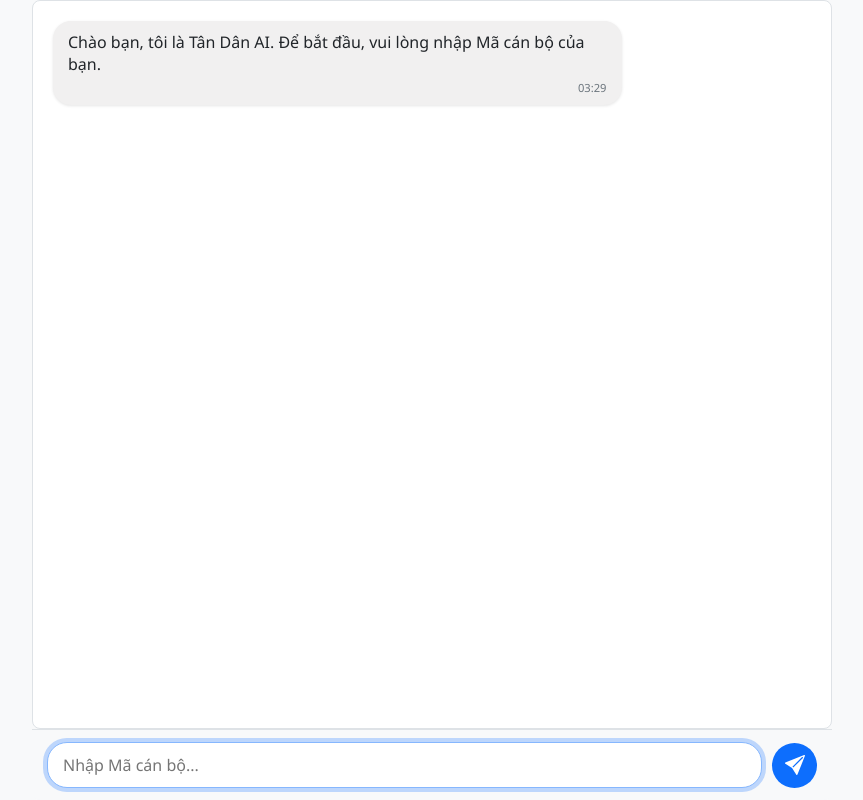
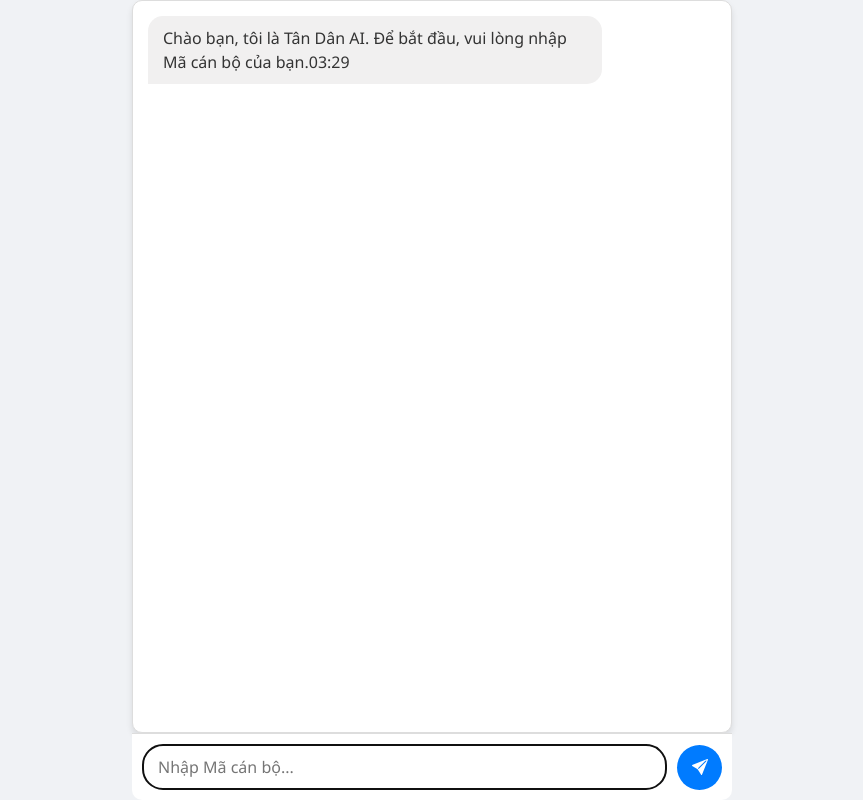
Before and after one commit to tandanbhd/td_aichatbox, a Flask app: page / in a window 1280 px wide. Shown: the whole page, without its empty margins (208-1071 px from the left). Run offline with Flask 3, Linux system fonts and the light colour scheme.

Commit message:
Update index.html content

```diff
--- a/templates/index.html
+++ b/templates/index.html
@@ -10,139 +10,114 @@
         /* Thiết lập font chữ và màu nền chung */
         body {
             font-family: 'Segoe UI', Tahoma, Geneva, Verdana, sans-serif;
-            background-color: #f8f9fa; /* Màu nền xám nhạt */
+            background-color: #f0f2f5; /* Màu nền sáng hơn */
             margin: 0;
-            display: flex; /* Sử dụng flexbox để căn chỉnh layout */
-            flex-direction: column; /* Các thành phần xếp chồng lên nhau */
-            height: 100vh; /* Chiều cao bằng 100% viewport */
+            display: flex;
+            flex-direction: column;
+            height: 100vh;
         }
 
         /* Khung chứa các tin nhắn chat */
         .chat-container {
-            max-width: 800px; /* Chiều rộng tối đa */
-            width: 95%; /* Chiều rộng linh hoạt */
-            margin: auto; /* Căn giữa theo chiều ngang */
-            flex-grow: 1; /* Cho phép khung chat co giãn để lấp đầy không gian */
-            overflow-y: scroll; /* Thêm thanh cuộn dọc khi nội dung vượt quá */
-            padding: 20px;
+            max-width: 600px; /* Giới hạn chiều rộng */
+            width: 100%; /* Chiều rộng đầy đủ trên điện thoại */
+            margin: auto;
+            flex-grow: 1;
+            overflow-y: auto; /* Thêm thanh cuộn dọc */
+            padding: 15px;
             display: flex;
             flex-direction: column;
-            justify-content: flex-start; /* Tin nhắn bắt đầu từ trên xuống */
-            border: 1px solid #dee2e6; /* Viền nhẹ */
-            background-color: #ffffff; /* Nền trắng cho khung chat */
-            border-radius: 8px; /* Bo góc nhẹ */
-            margin-bottom: 0; /* Không có khoảng cách dưới cùng với input */
-        }
-
-        /* Định dạng chung cho các bong bóng tin nhắn */
-        .message {
-            padding: 10px 15px; /* Khoảng cách bên trong */
-            margin-bottom: 12px; /* Khoảng cách giữa các tin nhắn */
-            border-radius: 18px; /* Bo góc nhiều hơn cho bong bóng */
-            clear: both; /* Đảm bảo float không ảnh hưởng đến tin nhắn sau */
-            max-width: 75%; /* Chiều rộng tối đa của bong bóng */
-            word-wrap: break-word; /* Tự động xuống dòng từ dài */
-            position: relative; /* Để định vị timestamp */
-            box-shadow: 0 1px 3px rgba(0, 0, 0, 0.1); /* Bóng đổ nhẹ */
-            line-height: 1.4; /* Giãn dòng */
+            justify-content: flex-start;
+            border: 1px solid #ddd; /* Viền nhẹ */
+            background-color: #ffffff;
+            border-radius: 10px;
+            box-shadow: 0 4px 6px rgba(0, 0, 0, 0.1); /* Bóng đổ */
         }
 
         /* Tin nhắn của người dùng */
         .user-message {
-            background-color: #dcf8c6; /* Màu xanh lá nhạt */
-            align-self: flex-end; /* Căn sang phải */
-            float: right; /* Đẩy sang phải (cần clear: both ở trên) */
-            margin-left: 25%; /* Đảm bảo không chiếm toàn bộ chiều rộng */
+            background-color: #007bff; /* Màu xanh dương */
+            color: white;
+            align-self: flex-end;
+            border-radius: 15px 15px 0 15px;
+            padding: 10px 15px;
+            margin-bottom: 10px;
+            max-width: 80%;
+            word-wrap: break-word;
         }
 
         /* Tin nhắn của AI */
         .ai-message {
-            background-color: #f1f0f0; /* Màu xám rất nhạt */
-            align-self: flex-start; /* Căn sang trái */
-            float: left; /* Đẩy sang trái */
-            white-space: pre-wrap; /* Quan trọng: Giữ lại và hiển thị các dấu xuống dòng (\n) */
-            margin-right: 25%; /* Đảm bảo không chiếm toàn bộ chiều rộng */
+            background-color: #f1f0f0;
+            color: #333;
+            align-self: flex-start;
+            border-radius: 15px 15px 15px 0;
+            padding: 10px 15px;
+            margin-bottom: 10px;
+            max-width: 80%;
+            word-wrap: break-word;
         }
 
-        /* Dấu thời gian dưới mỗi tin nhắn */
-        .timestamp {
-            display: block; /* Hiển thị trên dòng riêng */
-            font-size: 0.7em; /* Cỡ chữ nhỏ */
-            color: #6c757d; /* Màu xám */
-            text-align: right; /* Căn phải */
-            margin-top: 4px; /* Khoảng cách nhỏ phía trên */
+        /* Khung nhập liệu */
+        .input-container {
+            max-width: 600px;
+            width: 100%;
+            margin: auto;
+            padding: 10px;
+            display: flex;
+            align-items: center;
+            border-top: 1px solid #ddd;
+            background-color: #ffffff;
+            border-radius: 0 0 10px 10px;
         }
 
-        /* Khung nhập liệu và nút gửi */
-        .input-container {
-            max-width: 800px; /* Chiều rộng tối đa bằng khung chat */
-            width: 95%; /* Chiều rộng linh hoạt */
-            margin: 0 auto; /* Căn giữa, không có margin top/bottom */
-            padding: 12px 15px; /* Padding */
-            display: flex;
-            align-items: center; /* Căn giữa các thành phần theo chiều dọc */
-            border-top: 1px solid #dee2e6; /* Viền trên ngăn cách với chat */
-            background-color: #f8f9fa; /* Nền giống body */
-            border-radius: 0 0 8px 8px; /* Bo góc dưới cùng */
+        #message-input {
+            flex-grow: 1;
+            border-radius: 20px;
+            padding: 10px 15px;
+            border: 1px solid #ced4da;
+            font-size: 1rem;
         }
 
-        /* Ô nhập liệu */
-        #message-input {
-            flex-grow: 1; /* Cho phép ô nhập liệu co giãn */
-            margin-right: 10px; /* Khoảng cách với nút gửi */
-            border-radius: 20px; /* Bo tròn */
-            padding: 10px 15px; /* Padding bên trong */
-            border: 1px solid #ced4da; /* Viền */
-            font-size: 1rem; /* Cỡ chữ */
-        }
-        #message-input:focus {
-            border-color: #86b7fe; /* Đổi màu viền khi focus */
-            box-shadow: 0 0 0 0.25rem rgba(13, 110, 253, 0.25); /* Thêm hiệu ứng focus */
-            outline: none; /* Bỏ outline mặc định */
-        }
-         #message-input:disabled {
-             background-color: #e9ecef; /* Màu nền khi bị vô hiệu hóa */
-         }
-
-        /* Nút gửi */
         #send-button {
-            border-radius: 50%; /* Nút tròn */
-            width: 45px; /* Kích thước cố định */
-            height: 45px; /* Kích thước cố định */
-            padding: 0; /* Bỏ padding mặc định */
+            margin-left: 10px;
+            border-radius: 50%;
+            width: 45px;
+            height: 45px;
             display: flex;
             align-items: center;
             justify-content: center;
-            border: none; /* Không viền */
-            background-color: #0d6efd; /* Màu xanh dương Bootstrap */
+            border: none;
+            background-color: #007bff;
             color: white;
             cursor: pointer;
-            flex-shrink: 0; /* Ngăn nút bị co lại */
-            transition: background-color 0.2s ease; /* Hiệu ứng chuyển màu nền */
-        }
-        #send-button:hover:not(:disabled) {
-            background-color: #0b5ed7; /* Màu đậm hơn khi hover (nếu không bị disable) */
-        }
-        #send-button:disabled {
-            background-color: #6c757d; /* Màu xám khi bị vô hiệu hóa */
-            cursor: not-allowed; /* Đổi con trỏ chuột */
-        }
-        #send-button svg {
-            width: 20px; /* Kích thước icon gửi */
-            height: 20px;
+            transition: background-color 0.2s ease;
         }
 
-        /* Chỉ báo đang tải/xử lý */
-        .loading-indicator {
-            text-align: center;
-            padding: 8px 0; /* Padding trên dưới */
-            font-style: italic;
-            color: #6c757d; /* Màu xám */
-            background-color: #f8f9fa; /* Nền giống body */
-            max-width: 800px; /* Chiều rộng tối đa */
-            width: 95%;
-            margin: 0 auto; /* Căn giữa */
-            font-size: 0.9em;
+        #send-button:hover:not(:disabled) {
+            background-color: #0056b3;
+        }
+
+        /* Media queries cho thiết bị di động */
+        @media (max-width: 768px) {
+            .chat-container {
+                padding: 10px;
+                border-radius: 0;
+                box-shadow: none;
+            }
+
+            .input-container {
+                padding: 8px;
+            }
+
+            #message-input {
+                font-size: 0.9rem;
+            }
+
+            #send-button {
+                width: 40px;
+                height: 40px;
+            }
         }
     </style>
 </head>
```
